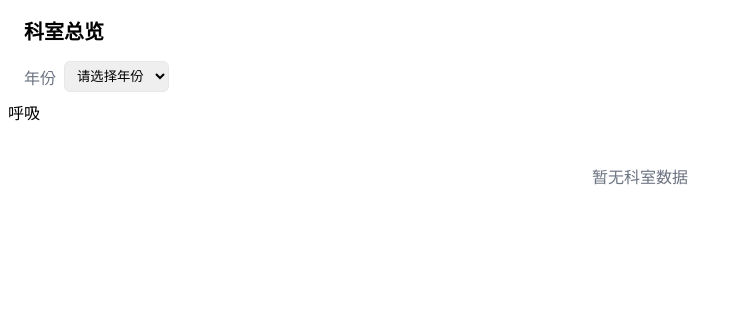
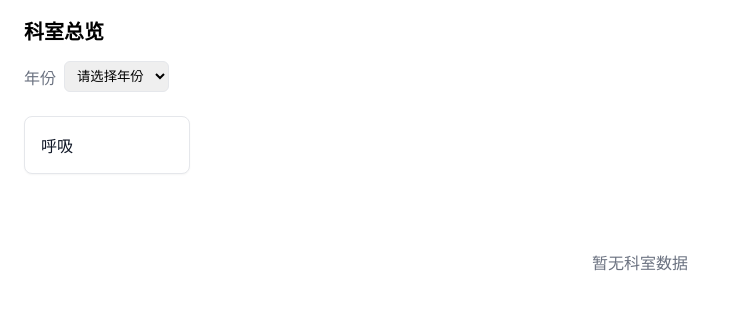
Before and after one commit to zxtzelnpl/doctor, a Flask app: page / in a window 1280 px wide. Shown: the top 310 px of the page, without its empty margins (0-741 px from the left). Run offline with Flask 3, Linux system fonts and the light colour scheme.

Commit message:
feat: 卡片修改

```diff
--- a/static/index.css
+++ b/static/index.css
@@ -1,6 +1,8 @@
 body { font-family: -apple-system,BlinkMacSystemFont,"Segoe UI",Roboto,"Helvetica Neue",Arial,"Noto Sans",sans-serif; }
 .page-title { font-size: 20px; font-weight: 600; margin: 16px; }
+#departments { padding: 16px; }
 #app { padding: 16px; }
+
 .card-grid { display: grid; grid-template-columns: repeat(auto-fill, minmax(160px, 1fr)); gap: 12px; }
 .card { border: 1px solid #e5e7eb; border-radius: 8px; padding: 16px; background: #fff; box-shadow: 0 1px 2px rgba(0,0,0,0.04); cursor: pointer; transition: transform .08s ease, box-shadow .08s ease; }
 .card:hover { transform: translateY(-1px); box-shadow: 0 4px 10px rgba(0,0,0,0.08); }
--- a/static/index.js
+++ b/static/index.js
@@ -71,7 +71,7 @@ const init = async () => {
   };
   await load();
 
-  const depLinks = document.getElementById('departments').querySelectorAll('a');
+  const depLinks = document.getElementById('departments').querySelectorAll('.card');
   depLinks.forEach(link => {
     link.onclick = (e) => {
       e.preventDefault();
--- a/templates/index.html
+++ b/templates/index.html
@@ -19,10 +19,13 @@
     </select>
   </div>
   <div>
-    <div id="departments">
-      <a class="download-btn">呼吸</a>
+    <div id="departments" class="card-grid">
+      <div class="card">
+        <div class="card-title">呼吸</div>
+      </div>
     </div>
   </div>
+  <br />
   <div id="app"></div>
 </body>
 <script src="https://unpkg.com/dayjs@1.11.11/dayjs.min.js"></script>
```
